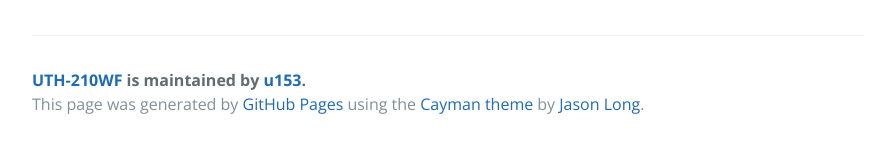
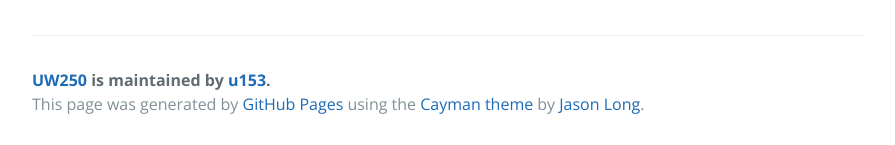
Before and after one commit to u153/170TAB, a plain HTML site: page index.html in a window 1280 px wide. Shown: the part 1361-1506 px from the top of the page, without its empty margins (192-1087 px from the left). Drawn offline with nearby package versions, Linux system fonts and the light colour scheme.

Commit message:
Update index.html

```diff
--- a/index.html
+++ b/index.html
@@ -82,7 +82,7 @@ WIFI 모듈을 구분하기 위한 WIFI 모듈의 고유번호 수집 이외의
 </p>
 
       <footer class="site-footer">
-        <span class="site-footer-owner"><a href="https://github.com/u153/UCC">UTH-210WF</a> is maintained by <a href="https://github.com/u153">u153</a>.</span>
+        <span class="site-footer-owner"><a href="https://github.com/u153/UCC">UW250</a> is maintained by <a href="https://github.com/u153">u153</a>.</span>
 
         <span class="site-footer-credits">This page was generated by <a href="https://pages.github.com">GitHub Pages</a> using the <a href="https://github.com/jasonlong/cayman-theme">Cayman theme</a> by <a href="https://twitter.com/jasonlong">Jason Long</a>.</span>
       </footer>
```
